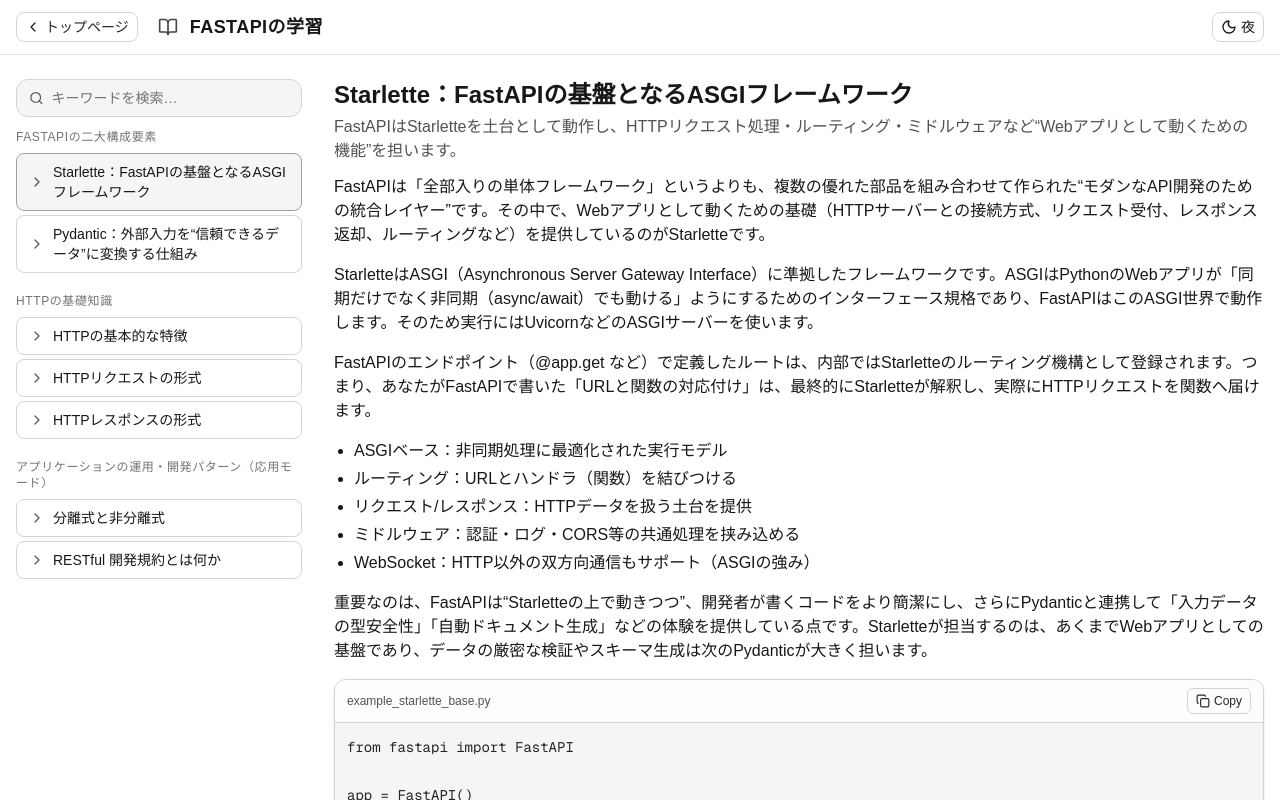
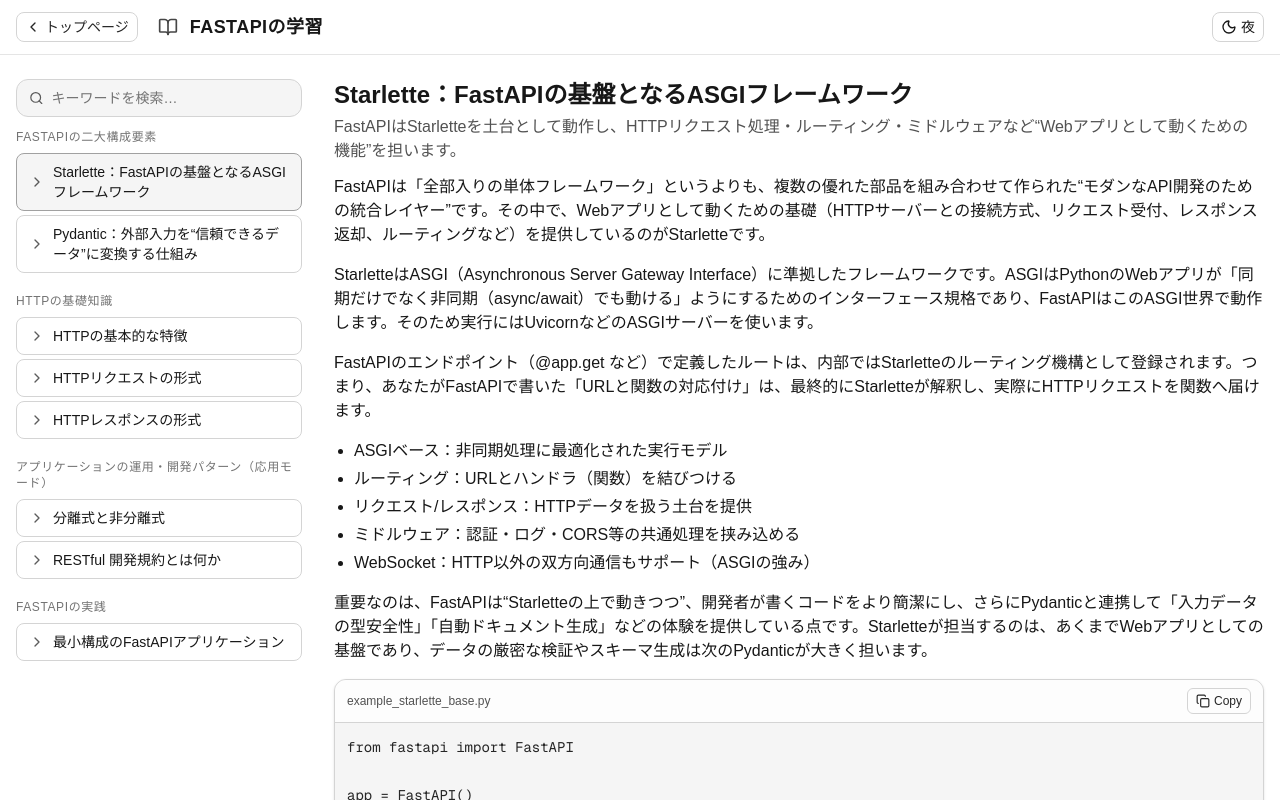
Before and after one commit to YoshihiroChen/IT-Study-Program, a Next.js app in the folder frontend/: page /paths/web/fastapi in a window 1280 px wide. Shown: the top 800 px of the page. Built offline with nearby package versions, Linux system fonts and the light colour scheme.

Commit message:
new edition

```diff
--- a/frontend/src/app/paths/web/fastapi/page.tsx
+++ b/frontend/src/app/paths/web/fastapi/page.tsx
@@ -664,7 +664,89 @@
       }
 
     ]
+  },
+  {
+    "key": "fastapi-practice",
+    "title": "FastAPIの実践",
+    "lessons": [
+      {
+        "id": "fastapi-minimal-app",
+        "title": "最小構成のFastAPIアプリケーション",
+        "summary": "FastAPIを使った最小構成のWebアプリケーションを作成し、FastAPIの基本構造と役割を理解します。",
+        "content": [
+          {
+            "type": "p",
+            "text": "この節では、FastAPIを使った最もシンプルなアプリケーションを作成し、その構造と意味を一つずつ解説します。まずは、FastAPIで「動く最小構成」を理解することが目的です。"
+          },
+          {
+            "type": "p",
+            "text": "以下は、FastAPIで最小限のWebアプリケーションを構成するコード例です。"
+          },
+          {
+            "type": "code",
+            "filename": "main.py",
+            "lang": "python",
+            "code": "from fastapi import FastAPI\n\napp = FastAPI()\n\n@app.get(\"/\")\ndef read_root():\n    return {\"message\": \"Hello, FastAPI!\"}"
+          },
+          {
+            "type": "p",
+            "text": "このファイルだけで、FastAPIアプリケーションとして動作します。次に、それぞれの行が何をしているのかを詳しく見ていきましょう。"
+          },
+          {
+            "type": "p",
+            "text": "まず、`from fastapi import FastAPI` は、FastAPIフレームワークの中核となる `FastAPI` クラスを読み込んでいます。このクラスは、Webアプリケーション全体を管理するための中心的なオブジェクトです。"
+          },
+          {
+            "type": "p",
+            "text": "`FastAPI` クラスは、ルーティング・リクエスト処理・レスポンス生成など、Webアプリケーションとして必要な機能をすべてまとめて管理します。"
+          },
+          {
+            "type": "p",
+            "text": "次に、`app = FastAPI()` という行では、FastAPIクラスのインスタンスを生成しています。この `app` という変数が、アプリケーション本体になります。"
+          },
+          {
+            "type": "p",
+            "text": "この `app` オブジェクトは、後ほどルーティングの定義や設定の登録に使用され、FastAPIアプリ全体の入り口として機能します。"
+          },
+          {
+            "type": "p",
+            "text": "続いて、`@app.get(\"/\")` というデコレータが登場します。これは「HTTPのGETメソッドで、パス `/` にアクセスがあったときに、この関数を実行する」という意味です。"
+          },
+          {
+            "type": "p",
+            "text": "このように、FastAPIではデコレータを使ってURLと処理内容を結び付けます。これをルーティング（routing）と呼びます。"
+          },
+          {
+            "type": "p",
+            "text": "最後に定義されている `read_root` 関数は、実際にリクエストを受け取った際に実行される処理です。この関数が返す値が、そのままHTTPレスポンスとしてクライアントに返されます。"
+          },
+          {
+            "type": "p",
+            "text": "ここでは Python の辞書（dict）を返していますが、FastAPI はこれを自動的に JSON 形式へ変換して返します。"
+          },
+          {
+            "type": "p",
+            "text": "つまり、この最小構成のアプリでは、ブラウザで `http://localhost:8000/` にアクセスすると、次のようなレスポンスが返ってきます。"
+          },
+          {
+            "type": "code",
+            "filename": "response_example.json",
+            "lang": "json",
+            "code": "{\n  \"message\": \"Hello, FastAPI!\"\n}"
+          },
+          {
+            "type": "p",
+            "text": "このように、FastAPIでは非常に少ないコードでAPIを構築することができ、HTTPリクエストとPython関数を直感的に対応づけることができます。"
+          },
+          {
+            "type": "p",
+            "text": "次の節では、FastAPIでリクエストパラメータやパスパラメータをどのように受け取るかを学びます。"
+          }
+        ]
+      }
+    ]
   }
+
 
 
 
```
